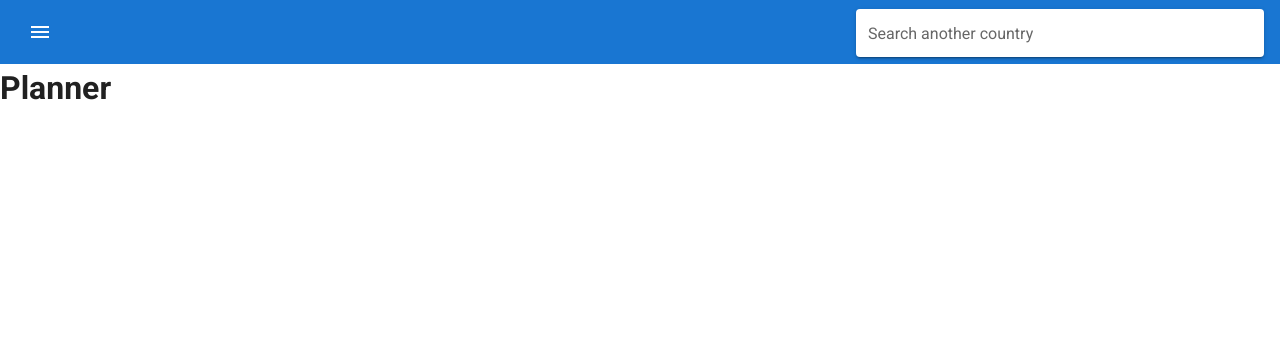
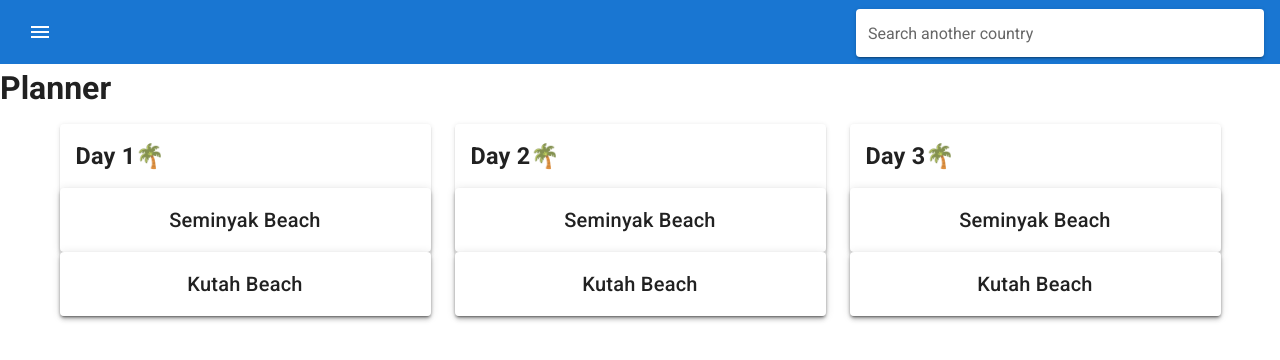
Before and after one commit to weiyuan95/travue-buddy, a Vue app: page /planner in a window 1280 px wide. Shown: the top 360 px of the page. Built offline with nearby package versions, Linux system fonts and the light colour scheme.

Commit message:
basic draggable cards

```diff
--- a/package.json
+++ b/package.json
@@ -8,12 +8,14 @@
     "lint": "vue-cli-service lint"
   },
   "dependencies": {
+    "@mdi/font": "^4.5.95",
     "core-js": "^3.3.2",
     "vue": "^2.6.10",
     "vue-router": "^3.1.3",
+    "vuedraggable": "^2.23.2",
+    "vuelidate": "^0.7.4",
     "vuetify": "^2.1.0",
-    "vuex": "^3.1.1",
-    "vuelidate": "^0.7.4"
+    "vuex": "^3.1.1"
   },
   "devDependencies": {
     "@vue/cli-plugin-babel": "^4.0.0",
--- /dev/null
+++ b/src/components/planner/DayCard.vue
@@ -0,0 +1,26 @@
+<template>
+<div>
+    <v-card elevation='4'>
+        <v-card-title class='justify-center'>{{ item.title }} </v-card-title>
+    </v-card>
+</div>
+</template>
+
+<script>
+export default {
+  name: "DayCard",
+  props: ["item"],
+
+};
+</script>
+
+<style lang="scss" scoped>
+
+.v-card-title {
+    justify-content: center;
+}
+
+.v-card {
+    background-color: white;
+}
+</style>
--- /dev/null
+++ b/src/components/planner/Days.vue
@@ -0,0 +1,35 @@
+<template>
+  <div>
+      <v-card>
+        <v-card-title><h3>Day {{ dayNum }}🌴</h3></v-card-title>
+        <draggable class="list-group">
+          <transition-group type="transition" :name="!drag ? 'flip-list' : null">
+            <day-card v-for="item in items" :item="item" v-bind:key="item.id" />
+            <!-- need to place the DayCard component with a v-for -->
+          </transition-group>
+        </draggable>
+      </v-card>
+  </div>
+</template>
+
+<script>
+import draggable from "vuedraggable";
+import DayCard from "./DayCard.vue";
+export default {
+  name: "Days",
+  props: ["items", "dayNum"],
+  components: { DayCard, draggable }
+};
+</script>
+
+<style lang="scss" scoped>
+.v-card-title {
+    text-align: center
+
+}
+
+.v-card {
+    background-color: rgb(212, 208, 208);
+    align-content: space-around;
+}
+</style>
--- a/src/components/planner/Planner.vue
+++ b/src/components/planner/Planner.vue
@@ -1,13 +1,45 @@
 <template>
   <div>
-      <h1>Planner</h1>
+    <h1>Planner</h1>
+    <v-container>
+      <v-row justify="space-around">
+
+        <v-col v-for='day in numDays' v-bind:key='day'>
+          <draggable>
+          <Days :dayNum='day' :items='items' />
+          </draggable>
+        </v-col>
+
+      </v-row>
+  </v-container>
   </div>
 </template>
 
 <script>
+import draggable from 'vuedraggable';
+import Days from './Days.vue';
 export default {
-
-}
+  components: { Days, draggable },
+  data() {
+    return {
+      numDays: 3,
+      items: [
+        {
+          id: 1,
+          title: "Seminyak Beach",
+          rating: 4.0,
+          costPerDay: 150 // usd
+        },
+        {
+          id: 2,
+          title: "Kutah Beach",
+          rating: 4.5,
+          costPerDay: 50 // usd
+        }
+      ]
+    };
+  }
+};
 </script>
 
 <style>
```
Also changed, not shown: 1 other file (tests, documents, lock files or other folders).
